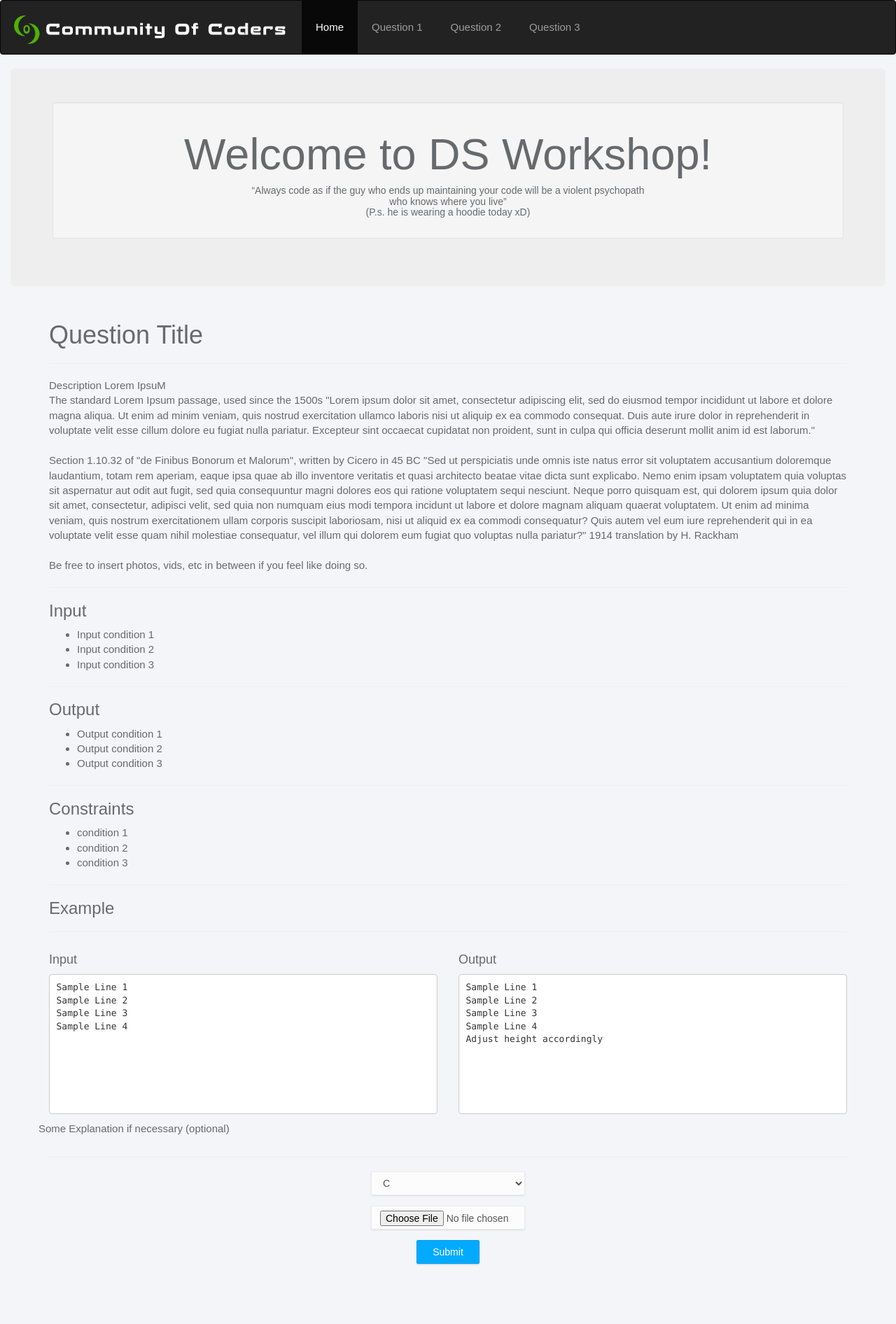
After one commit to sanidhyaRsharma/DS_Workshop, a Flask app: page /question_1 in a window 1280 px wide. The commit adds this page. Shown: the whole page at 70% size. Run offline with Flask 2, Linux system fonts and the light colour scheme; some libraries are stand-ins or nearby versions.

```diff
--- a/app/routes.py
+++ b/app/routes.py
@@ -4,3 +4,7 @@ from flask import render_template
 @app.route('/', methods=['GET'])
 def index():
 	return render_template("base.html", title = "Home")
+
+@app.route('/question_1', methods=['GET'])
+def question_1():
+	return render_template("question_1.html", title = "Trapping Rainwater")
--- a/app/templates/base.html
+++ b/app/templates/base.html
@@ -27,7 +27,7 @@
 			</div>
 			<ul class="nav navbar-nav">
 				<li class="active"><a href="#">Home</a></li>
-				<li><a href="#">Question 1</a></li>
+				<li><a href="{{ url_for('question_1') }}">Question 1</a></li>
 				<li><a href="#">Question 2</a></li>
 				<li><a href="#">Question 3</a></li>
 			</ul>
--- /dev/null
+++ b/app/templates/question_1.html
@@ -0,0 +1,92 @@
+{% extends 'base.html' %}
+{% block content %}
+    <div class="container">
+        <h1>Question Title</h1>
+        <hr/>
+
+        <p>Description Lorem IpsuM<br/>
+
+            The standard Lorem Ipsum passage, used since the 1500s
+
+            "Lorem ipsum dolor sit amet, consectetur adipiscing elit, sed do eiusmod tempor incididunt ut labore et dolore magna aliqua. Ut enim ad minim veniam, quis nostrud exercitation ullamco laboris nisi ut aliquip ex ea commodo consequat. Duis aute irure dolor in reprehenderit in voluptate velit esse cillum dolore eu fugiat nulla pariatur. Excepteur sint occaecat cupidatat non proident, sunt in culpa qui officia deserunt mollit anim id est laborum."
+            <br/>
+            <br/>
+
+            Section 1.10.32 of "de Finibus Bonorum et Malorum", written by Cicero in 45 BC
+
+            "Sed ut perspiciatis unde omnis iste natus error sit voluptatem accusantium doloremque laudantium, totam rem aperiam, eaque ipsa quae ab illo inventore veritatis et quasi architecto beatae vitae dicta sunt explicabo. Nemo enim ipsam voluptatem quia voluptas sit aspernatur aut odit aut fugit, sed quia consequuntur magni dolores eos qui ratione voluptatem sequi nesciunt. Neque porro quisquam est, qui dolorem ipsum quia dolor sit amet, consectetur, adipisci velit, sed quia non numquam eius modi tempora incidunt ut labore et dolore magnam aliquam quaerat voluptatem. Ut enim ad minima veniam, quis nostrum exercitationem ullam corporis suscipit laboriosam, nisi ut aliquid ex ea commodi consequatur? Quis autem vel eum iure reprehenderit qui in ea voluptate velit esse quam nihil molestiae consequatur, vel illum qui dolorem eum fugiat quo voluptas nulla pariatur?"
+
+            1914 translation by H. Rackham
+
+            <br/>
+            <br/>
+            Be free to insert photos, vids, etc in between if you feel like doing so.
+        </p>
+        <hr/>
+        <h3>Input</h3>
+        <ul>
+            <li>Input condition 1</li>
+            <li>Input condition 2</li>
+            <li>Input condition 3</li>
+        </ul>
+        <hr/>
+        <h3>Output</h3>
+        <ul>
+            <li>Output condition 1</li>
+            <li>Output condition 2</li>
+            <li>Output condition 3</li>
+        </ul>
+        <hr/>
+        <h3>Constraints</h3>
+        <ul>
+            <li> condition 1</li>
+            <li> condition 2</li>
+            <li> condition 3</li>
+        </ul>
+        <hr/>
+        <h3>Example</h3>        <hr/>
+        <div class="row">
+            <div class="col-md-6 h-25">
+                <h4>Input</h4>
+                <pre class="sample_text" style="background-color:white; height:200px;">
+Sample Line 1
+Sample Line 2
+Sample Line 3
+Sample Line 4
+                </pre>
+            </div>
+            <div class="col-md-6 h-25">
+                <h4>Output</h4>
+                <pre class="sample_text" style="background-color:white; height:200px;">
+Sample Line 1
+Sample Line 2
+Sample Line 3
+Sample Line 4
+Adjust height accordingly
+                </pre>
+            </div>
+            <p>Some Explanation if necessary (optional)</p>
+        </div>
+        <hr/>
+        <form method="POST" action="#" class="container" style="width:250px;">
+            <div class="form-group">
+                <select class="form-control" name="lang">
+                    <option value="c">C</option>
+                    <option value="cpp">C++</option>
+                    <option value="py">Python</option>
+                </select>
+            </div>
+            <div class="form-group">
+                <input type="file" class="form-control" name="submit_file" />
+            </div>
+            <center>
+                <button class="btn btn-primary">Submit</button>
+            </center>
+        </form>
+        <br/>
+        <br/>
+        <br/>
+        <br/>
+
+    </div>
+{% endblock %}
```
